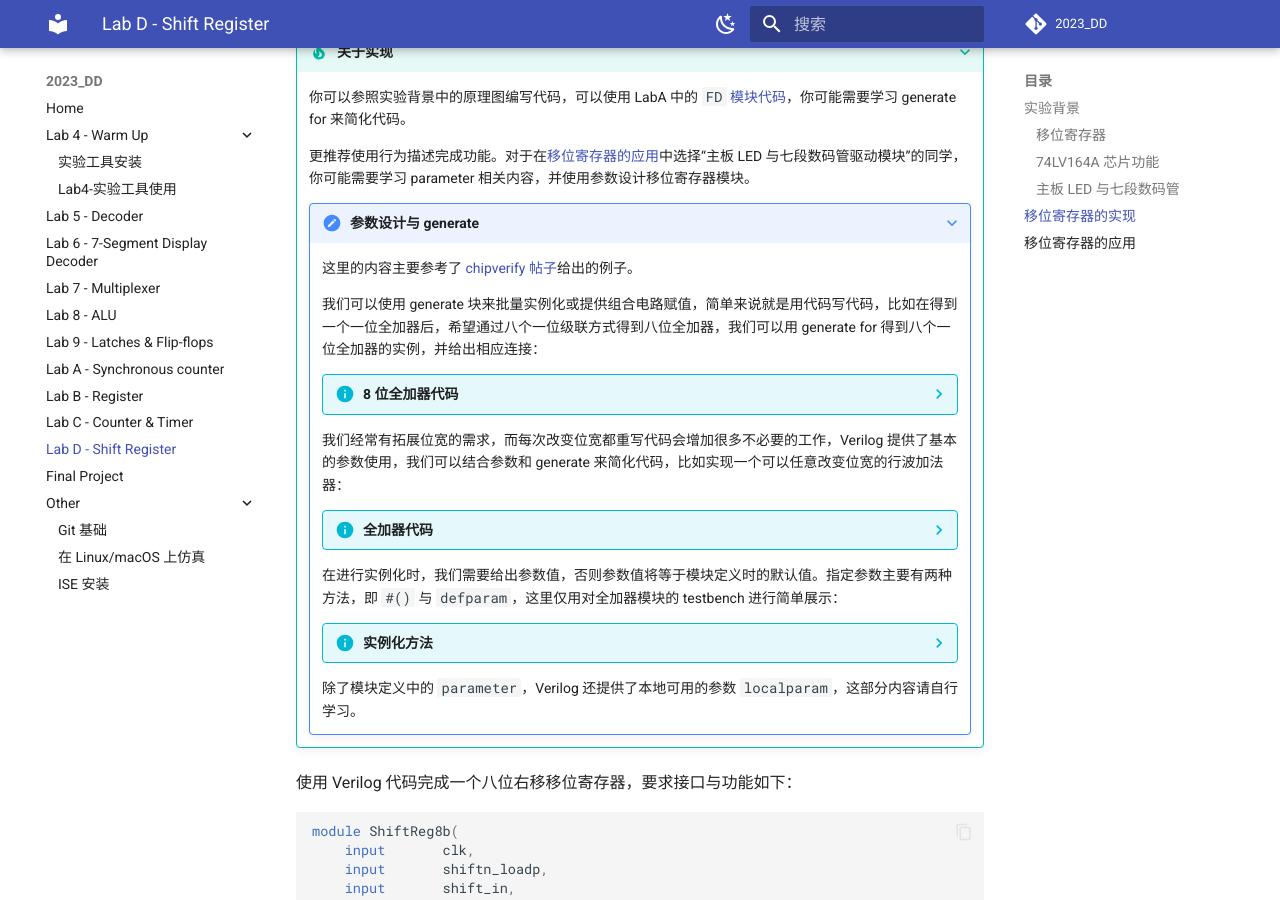
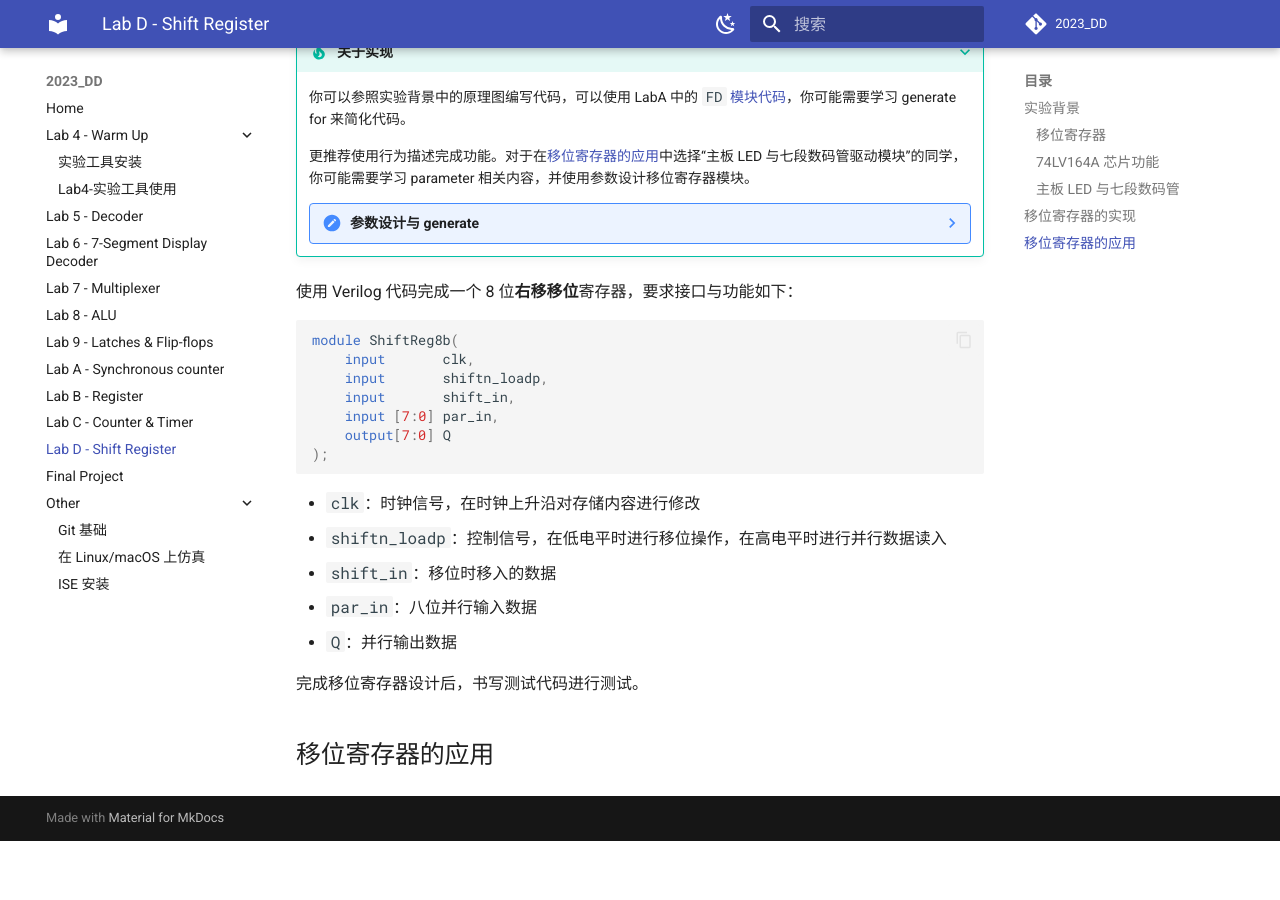
Before and after one commit to Guahao31/2023_DD, an MkDocs documentation site: the page built from docs/labD/shift_register.md, in a window 1280 px wide and 900 px high, scrolled down 2751 px. Built offline with MkDocs 1.6.1 and Material for MkDocs 9.7.7, drawn with Linux system fonts in a browser that asks for light colours; a script that is not in the unit is left out; comment, search, counter and statistics services are not loaded; after the commit the page ends 3592 px from its top, so only the background shows below that.

Commit message:
update: req of testbench

````diff
--- a/docs/labD/shift_register.md
+++ b/docs/labD/shift_register.md
@@ -49,7 +49,7 @@ SWORD 板上 LED 与七段数码管均是由若干个 74LV164A 构成的**串转
 
     更推荐使用行为描述完成功能。对于在[移位寄存器的应用](#application)中选择“主板 LED 与七段数码管驱动模块”的同学，你可能需要学习 parameter 相关内容，并使用参数设计移位寄存器模块。
 
-    ???+ note "参数设计与 generate"
+    ??? note "参数设计与 generate"
         这里的内容主要参考了 [chipverify 帖子](https://www.chipverify.com/verilog/verilog-generate-block)给出的例子。
 
         我们可以使用 generate 块来批量实例化或提供组合电路赋值，简单来说就是用代码写代码，比如在得到一个一位全加器后，希望通过八个一位级联方式得到八位全加器，我们可以用 generate for 得到八个一位全加器的实例，并给出相应连接：
@@ -152,7 +152,7 @@ SWORD 板上 LED 与七段数码管均是由若干个 74LV164A 构成的**串转
         除了模块定义中的 `parameter`，Verilog 还提供了本地可用的参数 `localparam`，这部分内容请自行学习。
 
 
-使用 Verilog 代码完成一个八位右移移位寄存器，要求接口与功能如下：
+使用 Verilog 代码完成一个 8 位**右移移位**寄存器，要求接口与功能如下：
 
 ```verilog
 module ShiftReg8b(
@@ -170,4 +170,6 @@ module ShiftReg8b(
 * `par_in`：八位并行输入数据
 * `Q`：并行输出数据
 
+完成移位寄存器设计后，书写测试代码进行测试。
+
 ## 移位寄存器的应用 {: #application}
````
